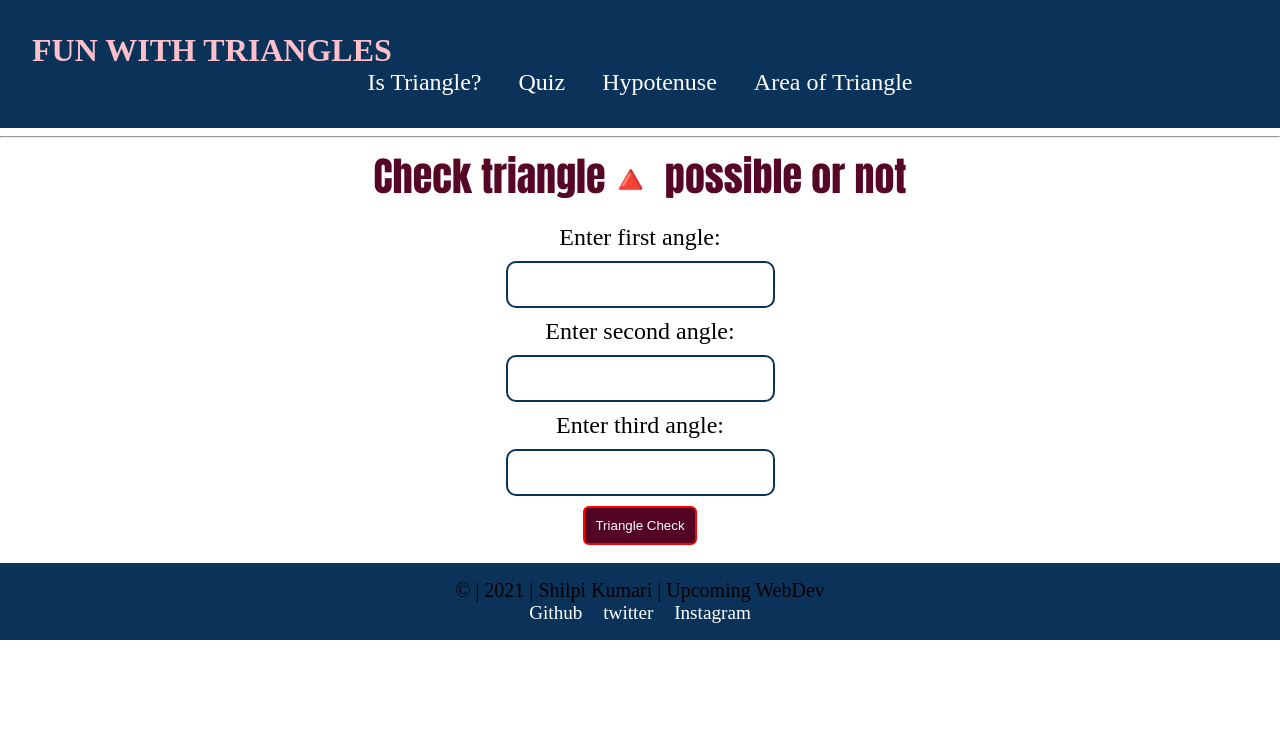
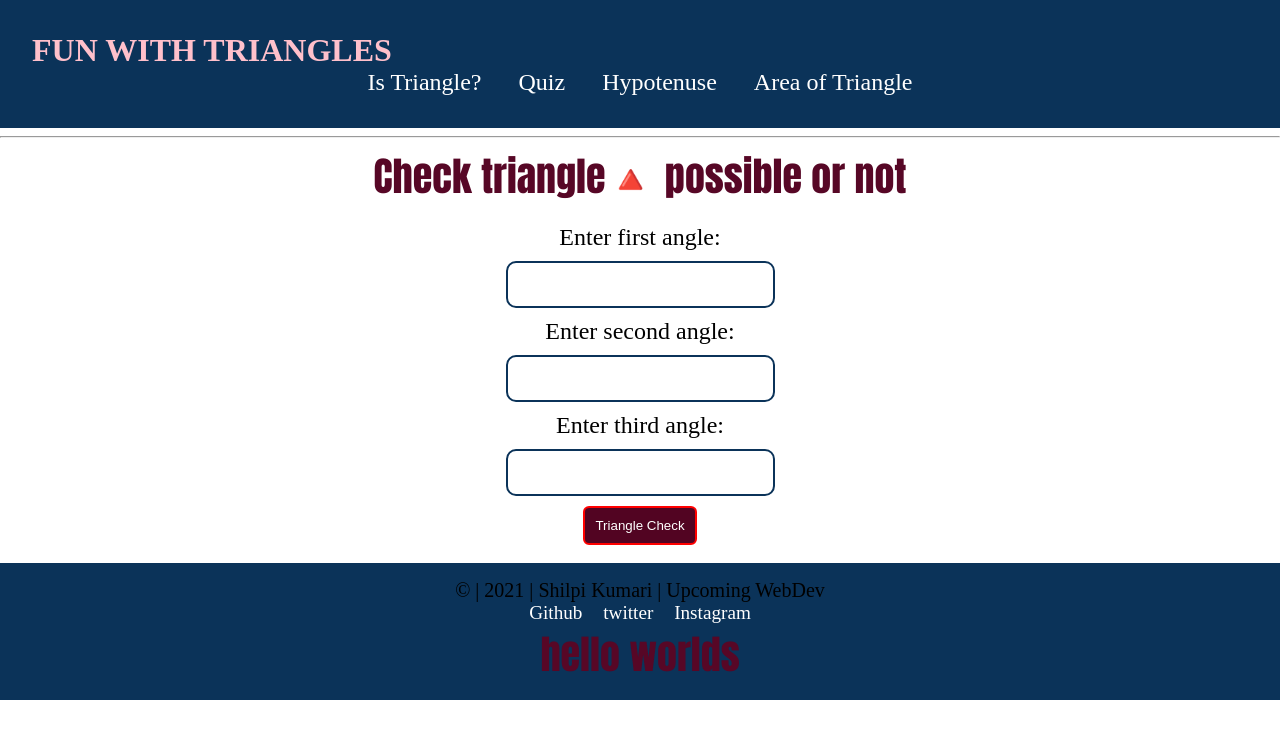
Before and after one commit to isletprogramiz/FUN-WITH-TRIANGLES, a plain HTML site: page index.html in a window 1280 px wide. Drawn offline with Linux system fonts and the light colour scheme.

Commit message:
add changes

```diff
--- a/index.html
+++ b/index.html
@@ -69,6 +69,7 @@
                 <li>
                     <a class="links" href="https://instagram.com/shilpi.nkk?utm_medium=copy_link"
                         target="_blank">Instagram </a>
+                        <h1>hello worlds</h1>
                 </li>
             </ul>
     </footer>
```
